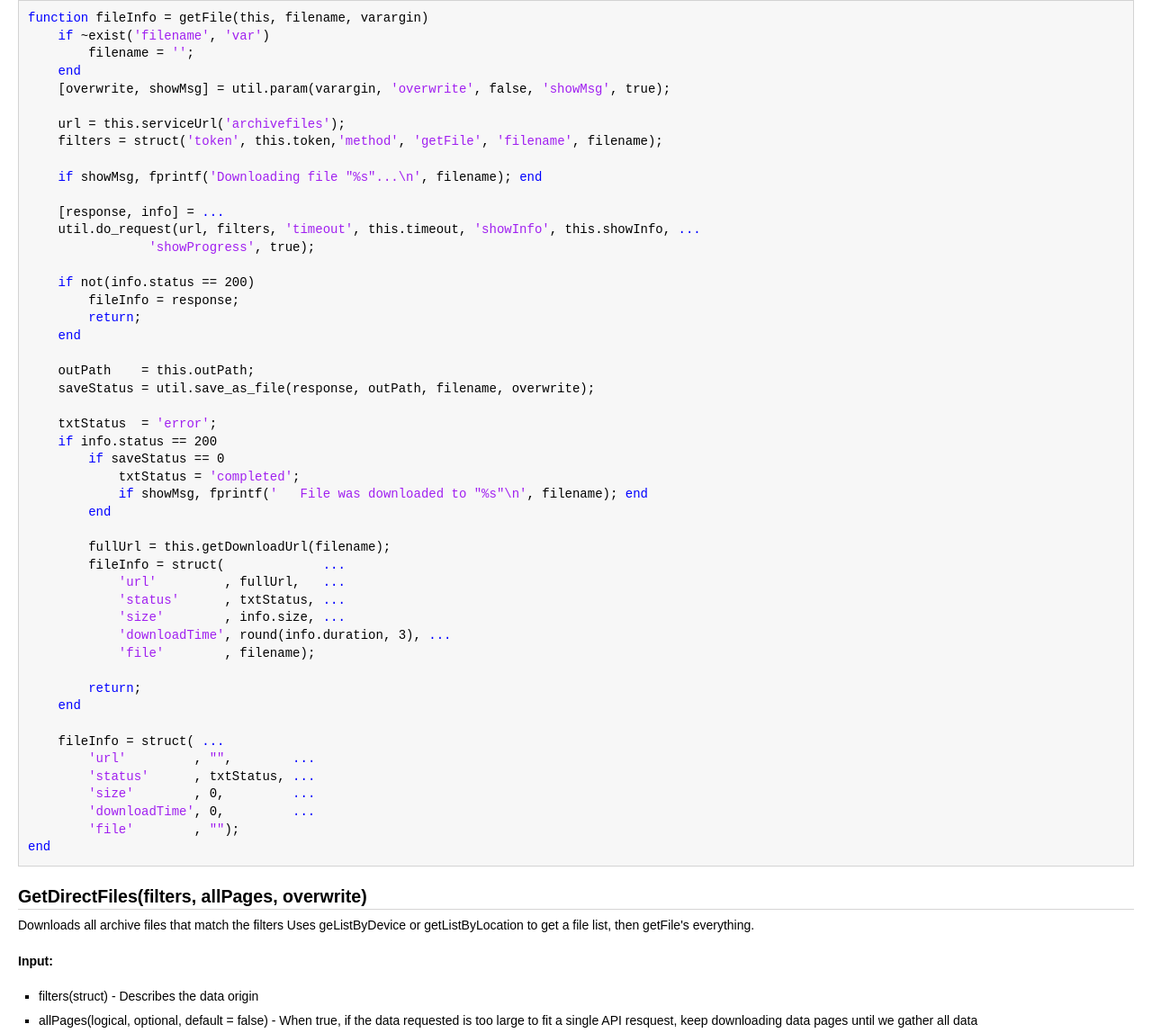
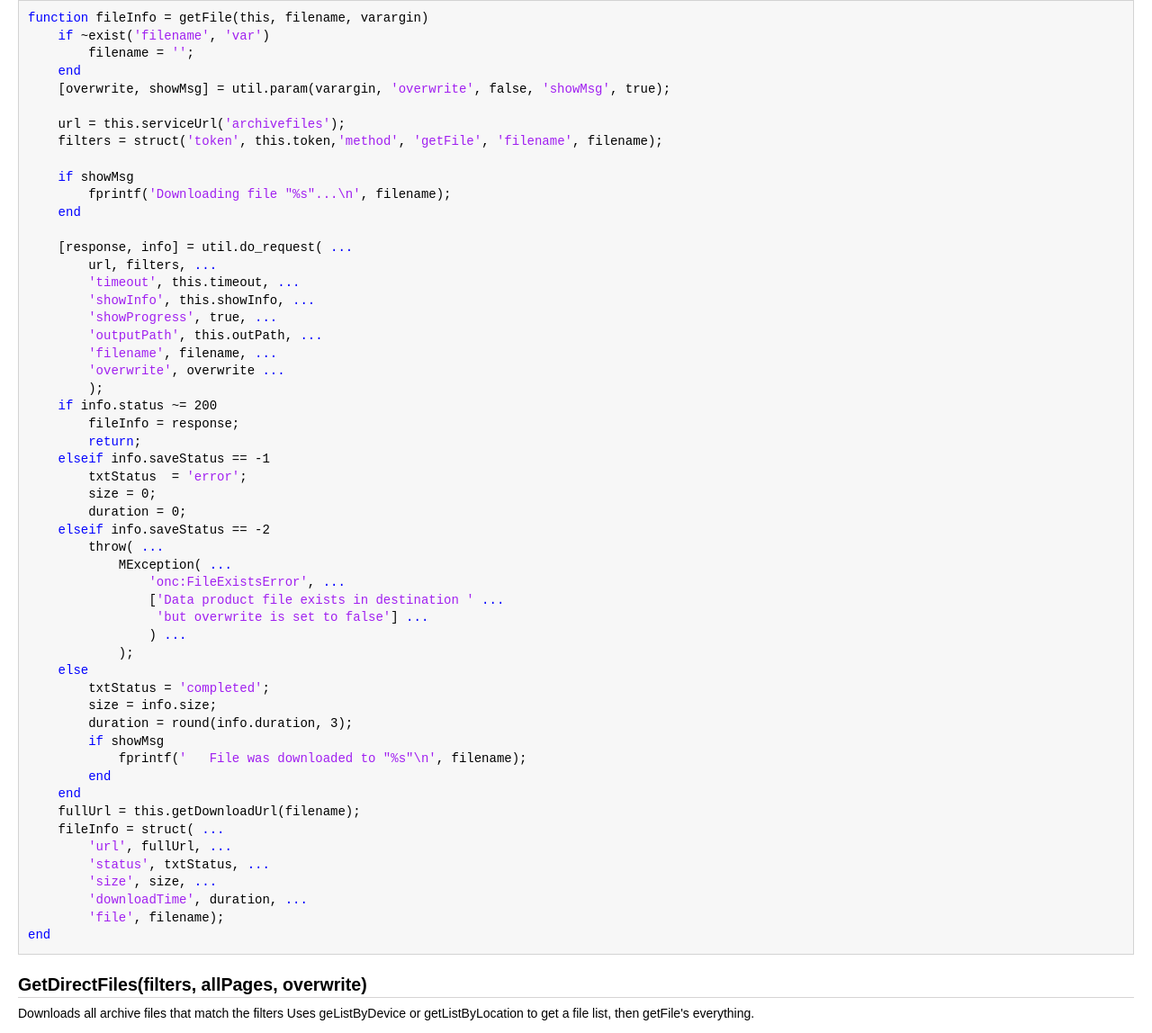
Before and after one commit to OceanNetworksCanada/api-matlab-client, a plain HTML site: page doc/OncArchive.html in a window 1280 px wide. Shown: the part 3830-4978 px from the top of the page at 90% size. Drawn offline with Linux system fonts and the light colour scheme.

Commit message:
issue-35: Update documentation

```diff
--- a/doc/OncArchive.html
+++ b/doc/OncArchive.html
@@ -251,44 +251,49 @@ downloadInfo = onc.getFile(filename);</pre>
     url = this.serviceUrl(<span class="string">'archivefiles'</span>);
     filters = struct(<span class="string">'token'</span>, this.token,<span class="string">'method'</span>, <span class="string">'getFile'</span>, <span class="string">'filename'</span>, filename);
 
-    <span class="keyword">if</span> showMsg, fprintf(<span class="string">'Downloading file "%s"...\n'</span>, filename); <span class="keyword">end</span>
+    <span class="keyword">if</span> showMsg
+        fprintf(<span class="string">'Downloading file "%s"...\n'</span>, filename);
+    <span class="keyword">end</span>
 
-    [response, info] = <span class="keyword">...</span>
-    util.do_request(url, filters, <span class="string">'timeout'</span>, this.timeout, <span class="string">'showInfo'</span>, this.showInfo, <span class="keyword">...</span>
-                <span class="string">'showProgress'</span>, true);
-
-    <span class="keyword">if</span> not(info.status == 200)
+    [response, info] = util.do_request( <span class="keyword">...</span>
+        url, filters, <span class="keyword">...</span>
+        <span class="string">'timeout'</span>, this.timeout, <span class="keyword">...</span>
+        <span class="string">'showInfo'</span>, this.showInfo, <span class="keyword">...</span>
+        <span class="string">'showProgress'</span>, true, <span class="keyword">...</span>
+        <span class="string">'outputPath'</span>, this.outPath, <span class="keyword">...</span>
+        <span class="string">'filename'</span>, filename, <span class="keyword">...</span>
+        <span class="string">'overwrite'</span>, overwrite <span class="keyword">...</span>
+        );
+    <span class="keyword">if</span> info.status ~= 200
         fileInfo = response;
         <span class="keyword">return</span>;
+    <span class="keyword">elseif</span> info.saveStatus == -1
+        txtStatus  = <span class="string">'error'</span>;
+        size = 0;
+        duration = 0;
+    <span class="keyword">elseif</span> info.saveStatus == -2
+        throw( <span class="keyword">...</span>
+            MException( <span class="keyword">...</span>
+                <span class="string">'onc:FileExistsError'</span>, <span class="keyword">...</span>
+                [<span class="string">'Data product file exists in destination '</span> <span class="keyword">...</span>
+                 <span class="string">'but overwrite is set to false'</span>] <span class="keyword">...</span>
+                ) <span class="keyword">...</span>
+            );
+    <span class="keyword">else</span>
+        txtStatus = <span class="string">'completed'</span>;
+        size = info.size;
+        duration = round(info.duration, 3);
+        <span class="keyword">if</span> showMsg
+            fprintf(<span class="string">'   File was downloaded to "%s"\n'</span>, filename);
+        <span class="keyword">end</span>
     <span class="keyword">end</span>
-
-    outPath    = this.outPath;
-    saveStatus = util.save_as_file(response, outPath, filename, overwrite);
-
-    txtStatus  = <span class="string">'error'</span>;
-    <span class="keyword">if</span> info.status == 200
-        <span class="keyword">if</span> saveStatus == 0
-            txtStatus = <span class="string">'completed'</span>;
-            <span class="keyword">if</span> showMsg, fprintf(<span class="string">'   File was downloaded to "%s"\n'</span>, filename); <span class="keyword">end</span>
-        <span class="keyword">end</span>
-
-        fullUrl = this.getDownloadUrl(filename);
-        fileInfo = struct(             <span class="keyword">...</span>
-            <span class="string">'url'</span>         , fullUrl,   <span class="keyword">...</span>
-            <span class="string">'status'</span>      , txtStatus, <span class="keyword">...</span>
-            <span class="string">'size'</span>        , info.size, <span class="keyword">...</span>
-            <span class="string">'downloadTime'</span>, round(info.duration, 3), <span class="keyword">...</span>
-            <span class="string">'file'</span>        , filename);
-
-        <span class="keyword">return</span>;
-    <span class="keyword">end</span>
-
+    fullUrl = this.getDownloadUrl(filename);
     fileInfo = struct( <span class="keyword">...</span>
-        <span class="string">'url'</span>         , <span class="string">""</span>,        <span class="keyword">...</span>
-        <span class="string">'status'</span>      , txtStatus, <span class="keyword">...</span>
-        <span class="string">'size'</span>        , 0,         <span class="keyword">...</span>
-        <span class="string">'downloadTime'</span>, 0,         <span class="keyword">...</span>
-        <span class="string">'file'</span>        , <span class="string">""</span>);
+        <span class="string">'url'</span>, fullUrl, <span class="keyword">...</span>
+        <span class="string">'status'</span>, txtStatus, <span class="keyword">...</span>
+        <span class="string">'size'</span>, size, <span class="keyword">...</span>
+        <span class="string">'downloadTime'</span>, duration, <span class="keyword">...</span>
+        <span class="string">'file'</span>, filename);
 <span class="keyword">end</span>
 </pre>
 <h2 id="section5">GetDirectFiles(filters, allPages, overwrite)</h2>
```
